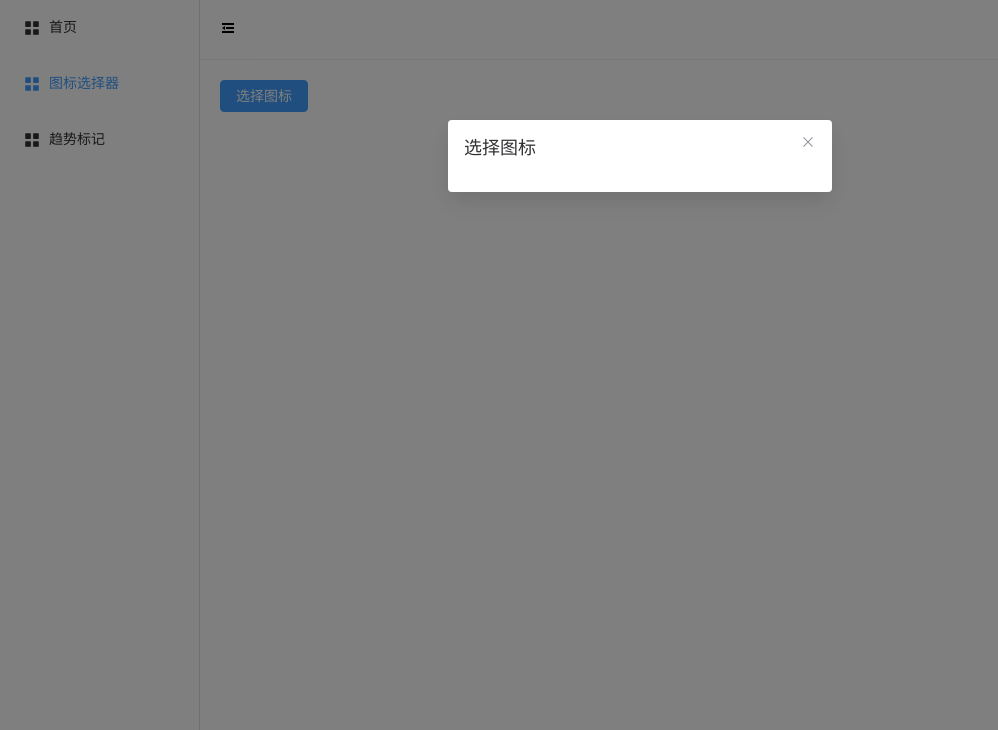
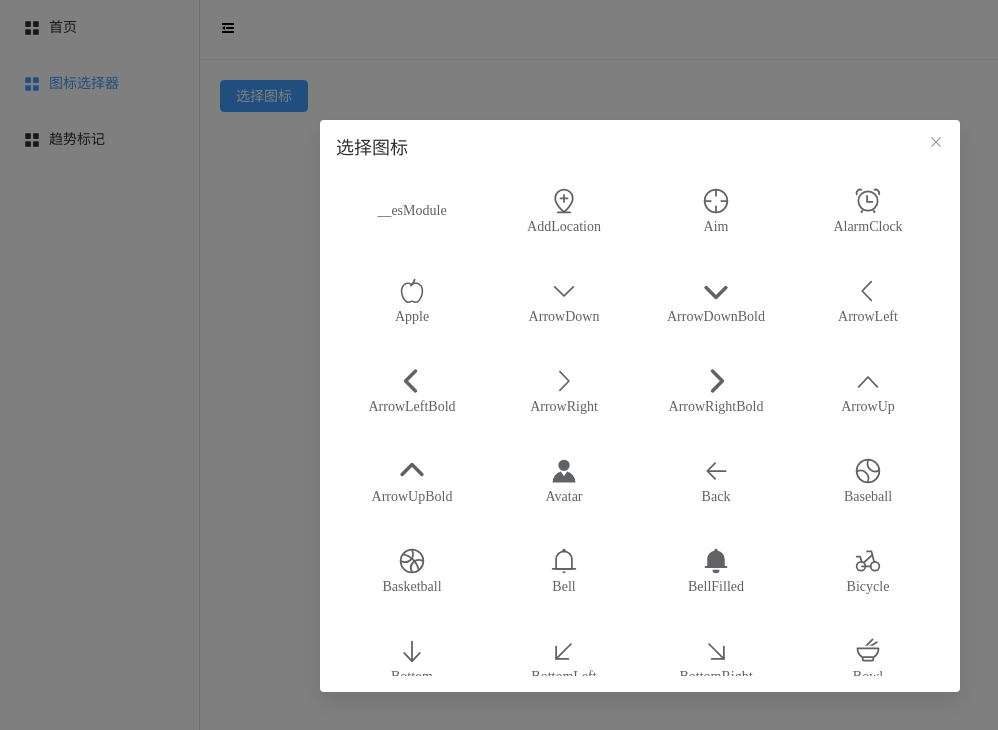
Before and after one commit to Shadows-kk/elePlus-Components, a Vue app: page /chooseIcon in a window 1280 px wide. Both pictures are taken after a click on the button "选择图标". Shown: the top 730 px of the page, without its empty margins (0-998 px from the left). Built offline with nearby package versions, Linux system fonts and the light colour scheme.

Commit message:
完成图标选择器封装

```diff
--- a/src/App.vue
+++ b/src/App.vue
@@ -3,21 +3,6 @@
 </template>
 
 <style lang="scss">
-* {
-  padding: 0;
-  margin: 0;
-}
-// 图标都是svg格式，统一设置成1em大小
-svg {
-  width: 1em;
-  height: 1em;
-}
-// 撑满屏幕
-html,
-body,
-#app,
-.el-container,
-.el-menu {
-  height: 100%;
-}
+@import "./style/base.scss";
+@import "./style/ui.scss";
 </style>
--- a/src/components/chooseIcon/src/index.vue
+++ b/src/components/chooseIcon/src/index.vue
@@ -3,12 +3,29 @@
     <el-button @click="handleClick" type="primary">
       <slot></slot>
     </el-button>
-    <el-dialog v-model="dialogVisible" :title="title" width="30%"></el-dialog>
+    <div class="choose-icon-el-dialog__body-height">
+      <el-dialog v-model="dialogVisible" :title="title">
+        <div class="container">
+          <div
+            class="item"
+            v-for="(item, index) in Object.keys(Icons)"
+            :key="index"
+            @click="handleCopy(item)"
+          >
+            <div><component :is="`el-icon-${toLine(item)}`"></component></div>
+            <div>{{ item }}</div>
+          </div>
+        </div>
+      </el-dialog>
+    </div>
   </div>
 </template>
 
 <script setup lang="ts">
 import { ref, watch } from "vue";
+import * as Icons from "@element-plus/icons-vue";
+import { toLine } from "../../../utils/index";
+import { useCopy } from "../../../hooks/useCopy";
 let props = defineProps<{
   // 弹出框的标题
   title: string;
@@ -18,10 +35,17 @@ let props = defineProps<{
 let emits = defineEmits(["update:visible"]);
 //拷贝父组件传过来的visible
 let dialogVisible = ref<boolean>(props.visible);
+// 点击显示弹出框
 const handleClick = () => {
   emits("update:visible", !props.visible);
 };
-// 监听visible的变化
+// 点击复制组件名
+const handleCopy = (item: string) => {
+  let text = `< el-icon-${toLine(item)} />`;
+  useCopy(text);
+  dialogVisible.value = false;
+};
+// 监听visible的变化,只能监听父组件第一次传过来的值
 watch(
   () => props.visible,
   (val) => {
@@ -36,4 +60,24 @@ watch(
 );
 </script>
 
-<style scoped></style>
+<style scoped lang="scss">
+.container {
+  display: flex;
+  align-items: center;
+  flex-wrap: wrap;
+  .item {
+    width: 25%;
+    display: flex;
+    flex-direction: column;
+    justify-content: center;
+    align-items: center;
+    margin-bottom: 20px;
+    cursor: pointer;
+    height: 70px;
+  }
+}
+svg {
+  width: 2em;
+  height: 2em;
+}
+</style>
--- /dev/null
+++ b/src/hooks/useCopy/index.ts
@@ -0,0 +1,20 @@
+// 复制文本
+import { ElMessage } from "element-plus";
+export const useCopy = (text:string) => {
+  // 创建输入框
+ let input = document.createElement('input')
+//  给输入框赋值
+ input.value = text
+//  输入框移除视口
+ input.style.position = 'absolute';
+ input.style.left = '-9999px';
+//  添加到body中
+ document.body.appendChild(input)
+//  选择输入框
+input.select()
+//  复制文本
+ document.execCommand('copy')
+//  移除输入框
+ document.body.removeChild(input)
+ ElMessage.success('复制成功')
+}
--- /dev/null
+++ b/src/style/base.scss
@@ -0,0 +1,17 @@
+* {
+  padding: 0;
+  margin: 0;
+}
+// 图标都是svg格式，统一设置成1em大小
+svg {
+  width: 1em;
+  height: 1em;
+}
+// 撑满屏幕
+html,
+body,
+#app,
+.el-container,
+.el-menu {
+  height: 100%;
+}
--- /dev/null
+++ b/src/style/ui.scss
@@ -0,0 +1,15 @@
+// 修改组件库的样式。
+// 我们需要修改组件的样式，在浏览器调试生效但
+// 是在文件中修改不生效的情况下
+
+// 1.需要自定义一个类名空间 如choose-icon-el-dialog__body-height
+// 2.在浏览器调试样式
+// 3.把调试好的类名放在这个类名里面
+// 4.在app.vue里面引入这个文件
+// 5.在组件内需要改样式的元素的父元素上添加上这个类名
+.choose-icon-el-dialog__body-height {
+  .el-dialog__body{
+    height: 500px;
+    overflow: scroll;
+  }
+}
--- a/vite.config.ts
+++ b/vite.config.ts
@@ -1,4 +1,5 @@
 import { defineConfig } from 'vite'
+const { resolve } = require("path");
 import vue from '@vitejs/plugin-vue'
 
 // https://vitejs.dev/config/
@@ -6,5 +7,10 @@ export default defineConfig({
   plugins: [vue()],
   server:{
     port:8080
+  },
+  resolve:{
+    alias:{
+      '@': resolve("src")
+    }
   }
 })
```
